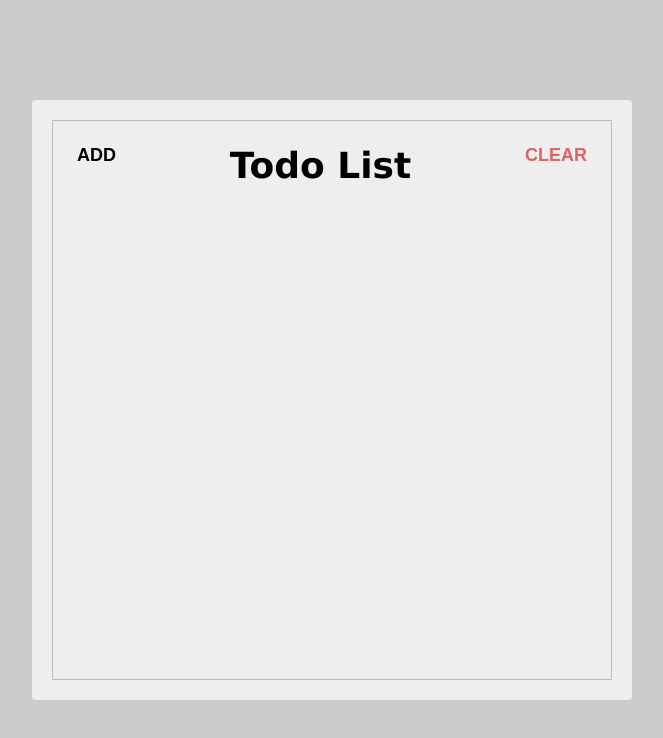
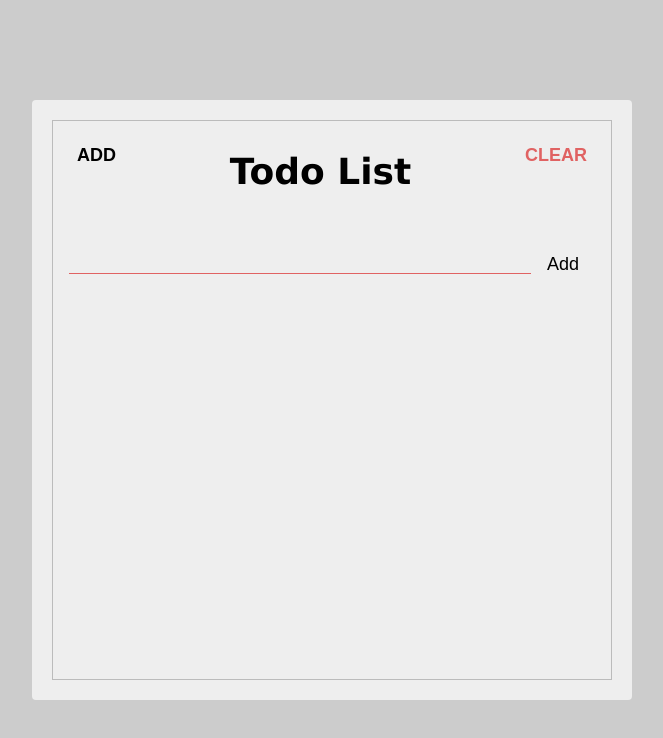
Before and after one commit to samaita/react-todo-list, a website: page index.html in a window 1280 px wide. Shown: the whole page, without its empty margins (308-971 px from the left). Drawn offline with Linux system fonts and the light colour scheme.

Commit message:
Adding Add Button List

```diff
--- a/index.html
+++ b/index.html
@@ -10,11 +10,18 @@
   <body>
     <div class="container">
       <div class="frame">
-        <div class="header">
+        <section class="header">
           <button class="header-btn">Add</button>
           <h1 class="header-title">Todo List</h1>
           <button class="header-btn main-red-color">Clear</button>
-        </div>
+        </section>
+
+        <section class="add">
+          <form class="add-form">
+            <input type="text" class="add-input" />
+            <button class="add-btn">Add</button>
+          </form>
+        </section>
       </div>
     </div>
   </body>
--- a/styles.css
+++ b/styles.css
@@ -65,4 +65,30 @@ html {
   outline: unset;
   font-weight: 700;
   text-transform: uppercase;
+  cursor: pointer;
 }
+
+.add {
+  padding: 16px;
+}
+
+.add-form {
+  display: flex;
+  align-items: center;
+  flex-direction: flex-start;
+}
+.add-btn {
+  font-size: 1.8rem;
+  padding: 16px;
+  background: unset;
+  border: unset;
+  cursor: pointer;
+}
+.add-input {
+  background: unset;
+  border: unset;
+  padding: 0 64px;
+  flex: 1;
+  border-bottom: 1px solid var(--main-red-color);
+  font-size: 16px;
+}
```
